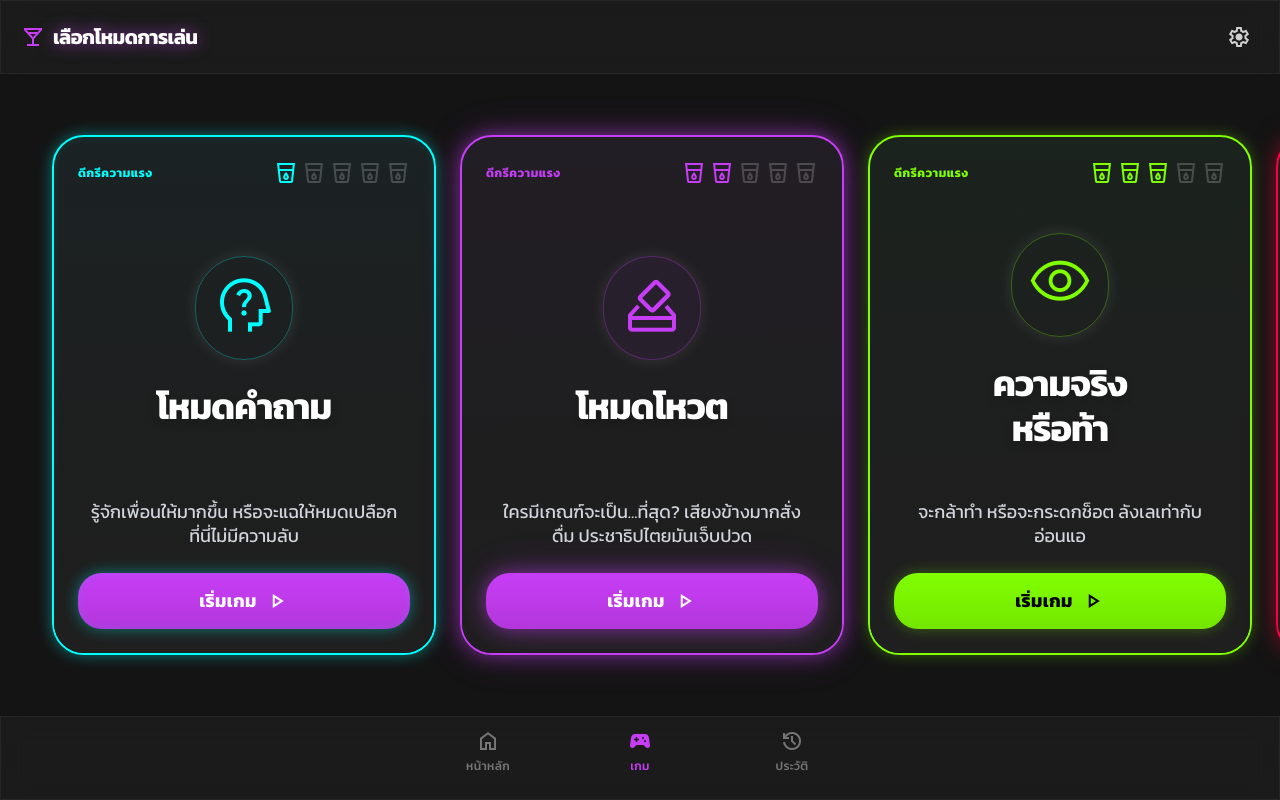
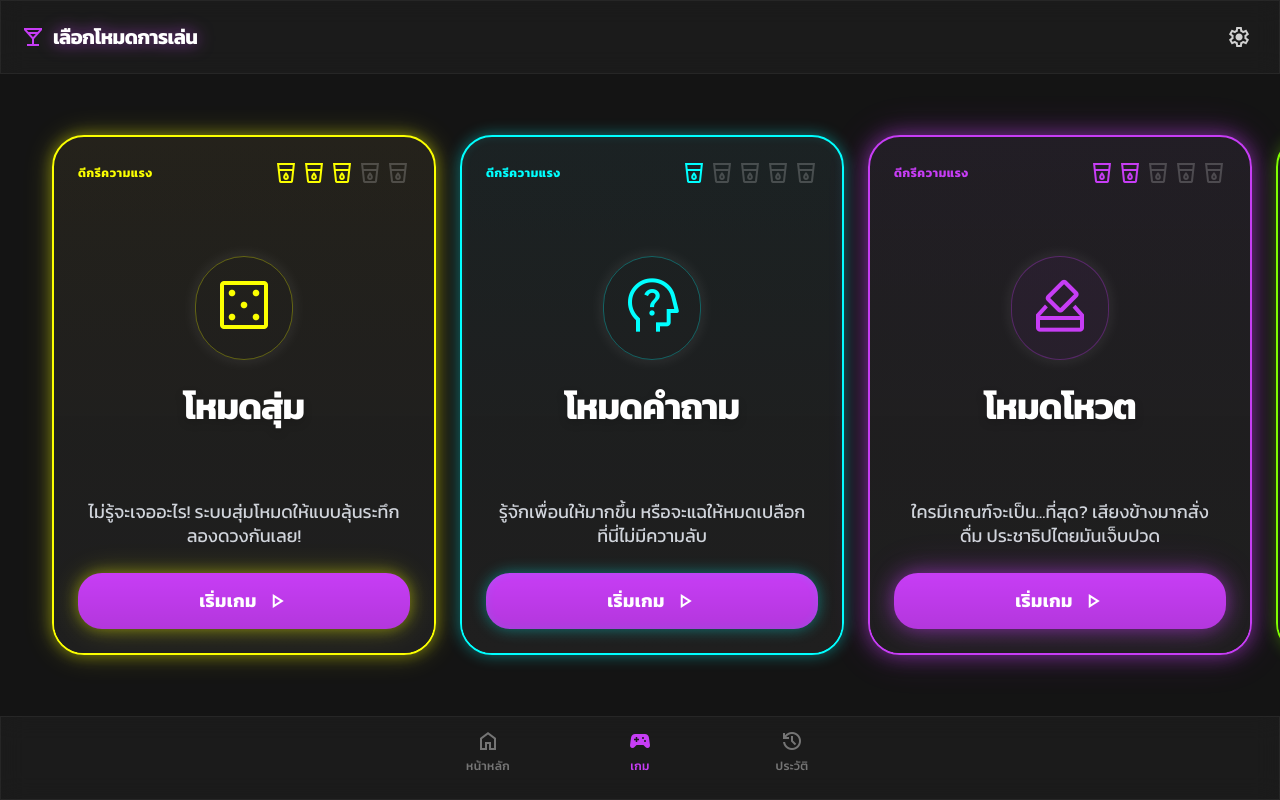
Before and after one commit to LethimCookMyBro/App_Drink, a Next.js app: page /game/modes in a window 1280 px wide. Built offline with nearby package versions, Linux system fonts and the light colour scheme.

Commit message:
feat: Add Random Mode, fix DELETE API, fix player name persistence, enforce max players

```diff
--- /dev/null
+++ b/src/app/api/questions/[id]/route.ts
@@ -0,0 +1,136 @@
+import { NextRequest, NextResponse } from "next/server";
+
+// GET /api/questions/[id] - Get single question
+export async function GET(
+  request: NextRequest,
+  { params }: { params: Promise<{ id: string }> },
+) {
+  const { id } = await params;
+
+  if (!id || id.length < 10) {
+    return NextResponse.json({ error: "ไม่พบ ID ที่ถูกต้อง" }, { status: 400 });
+  }
+
+  try {
+    const { default: prisma } = await import("@/lib/db");
+
+    const question = await prisma.question.findUnique({
+      where: { id },
+    });
+
+    if (!question) {
+      return NextResponse.json({ error: "ไม่พบคำถาม" }, { status: 404 });
+    }
+
+    return NextResponse.json({ question });
+  } catch (error) {
+    console.error("Error fetching question:", error);
+    return NextResponse.json(
+      { error: "เกิดข้อผิดพลาด", detail: "ไม่สามารถเชื่อมต่อ Database ได้" },
+      { status: 500 },
+    );
+  }
+}
+
+// PUT /api/questions/[id] - Update question
+export async function PUT(
+  request: NextRequest,
+  { params }: { params: Promise<{ id: string }> },
+) {
+  const { id } = await params;
+
+  if (!id || id.length < 10) {
+    return NextResponse.json({ error: "ไม่พบ ID ที่ถูกต้อง" }, { status: 400 });
+  }
+
+  try {
+    const body = await request.json();
+    const { text, type, level, is18Plus, isActive, isPublic } = body;
+
+    // Validate text if provided
+    if (text !== undefined && (!text || text.trim().length < 5)) {
+      return NextResponse.json(
+        { error: "คำถามต้องมีอย่างน้อย 5 ตัวอักษร" },
+        { status: 400 },
+      );
+    }
+
+    // Validate type if provided
+    const validTypes = ["QUESTION", "TRUTH", "DARE", "CHAOS", "VOTE"];
+    if (type !== undefined && !validTypes.includes(type)) {
+      return NextResponse.json(
+        { error: "ประเภทคำถามไม่ถูกต้อง" },
+        { status: 400 },
+      );
+    }
+
+    const { default: prisma } = await import("@/lib/db");
+
+    // Check if question exists
+    const existing = await prisma.question.findUnique({ where: { id } });
+    if (!existing) {
+      return NextResponse.json({ error: "ไม่พบคำถาม" }, { status: 404 });
+    }
+
+    // Build update data
+    const updateData: Record<string, unknown> = {};
+    if (text !== undefined) updateData.text = text.trim();
+    if (type !== undefined) updateData.type = type;
+    if (level !== undefined) updateData.level = Math.min(3, Math.max(1, level));
+    if (is18Plus !== undefined) updateData.is18Plus = is18Plus;
+    if (isActive !== undefined) updateData.isActive = isActive;
+    if (isPublic !== undefined) updateData.isPublic = isPublic;
+
+    const question = await prisma.question.update({
+      where: { id },
+      data: updateData,
+    });
+
+    return NextResponse.json({ question });
+  } catch (error) {
+    console.error("Error updating question:", error);
+    return NextResponse.json(
+      { error: "ไม่สามารถแก้ไขคำถามได้", detail: "กรุณาลองใหม่อีกครั้ง" },
+      { status: 500 },
+    );
+  }
+}
+
+// DELETE /api/questions/[id] - Delete question
+export async function DELETE(
+  request: NextRequest,
+  { params }: { params: Promise<{ id: string }> },
+) {
+  const { id } = await params;
+
+  if (!id || id.length < 10) {
+    return NextResponse.json({ error: "ไม่พบ ID ที่ถูกต้อง" }, { status: 400 });
+  }
+
+  try {
+    const { default: prisma } = await import("@/lib/db");
+
+    // Check if question exists first
+    const existing = await prisma.question.findUnique({ where: { id } });
+    if (!existing) {
+      return NextResponse.json({ error: "ไม่พบคำถาม" }, { status: 404 });
+    }
+
+    // Soft delete by setting isActive to false (safer)
+    await prisma.question.update({
+      where: { id },
+      data: { isActive: false },
+    });
+
+    return NextResponse.json({
+      success: true,
+      message: "ลบคำถามเรียบร้อย",
+    });
+  } catch (error) {
+    console.error("Error deleting question:", error);
+    return NextResponse.json(
+      { error: "ไม่สามารถลบคำถามได้", detail: "กรุณาลองใหม่อีกครั้ง" },
+      { status: 500 },
+    );
+  }
+}
--- a/src/app/game/modes/page.tsx
+++ b/src/app/game/modes/page.tsx
@@ -21,6 +21,18 @@ interface GameMode {
 }
 
 const gameModes: GameMode[] = [
+  {
+    id: "random",
+    name: "โหมดสุ่ม",
+    description: "ไม่รู้จะเจออะไร! ระบบสุ่มโหมดให้แบบลุ้นระทึก ลองดวงกันเลย!",
+    icon: "casino",
+    color: "text-neon-yellow",
+    borderColor: "border-neon-yellow",
+    shadowClass: "shadow-neon-yellow",
+    bgGradient: "from-yellow-500/20 to-transparent",
+    difficulty: 3,
+    route: "random", // Special route to trigger random selection
+  },
   {
     id: "question",
     name: "โหมดคำถาม",
@@ -78,6 +90,14 @@ export default function GameModesPage() {
   const scrollRef = useRef<HTMLDivElement>(null);
 
   const handleSelectMode = (mode: GameMode) => {
+    // Handle random mode - pick randomly from other modes
+    if (mode.route === "random") {
+      const otherModes = gameModes.filter((m) => m.route !== "random");
+      const randomMode =
+        otherModes[Math.floor(Math.random() * otherModes.length)];
+      router.push(randomMode.route);
+      return;
+    }
     router.push(mode.route);
   };
 
@@ -158,7 +178,7 @@ export default function GameModesPage() {
                     mode.borderColor
                   }/30 bg-${mode.color.replace(
                     "text-",
-                    ""
+                    "",
                   )}/5 shadow-[0_0_15px_rgba(255,255,255,0.1)]`}
                 >
                   <span
@@ -184,8 +204,8 @@ export default function GameModesPage() {
                     mode.id === "chaos"
                       ? "neon-red"
                       : mode.id === "truth-or-dare"
-                      ? "neon-green"
-                      : "primary"
+                        ? "neon-green"
+                        : "primary"
                   }
                   size="lg"
                   fullWidth
--- a/src/app/globals.css
+++ b/src/app/globals.css
@@ -55,12 +55,12 @@
   --radius-2xl: 2rem;
 
   /* Shadows - Neon effects */
-  --shadow-neon-purple: 0 0 20px rgba(199, 61, 245, 0.5),
-    0 0 40px rgba(199, 61, 245, 0.2);
-  --shadow-neon-blue: 0 0 15px rgba(0, 255, 255, 0.4),
-    inset 0 0 10px rgba(0, 255, 255, 0.1);
-  --shadow-neon-red: 0 0 20px rgba(255, 0, 64, 0.4),
-    0 0 40px rgba(255, 0, 64, 0.1);
+  --shadow-neon-purple:
+    0 0 20px rgba(199, 61, 245, 0.5), 0 0 40px rgba(199, 61, 245, 0.2);
+  --shadow-neon-blue:
+    0 0 15px rgba(0, 255, 255, 0.4), inset 0 0 10px rgba(0, 255, 255, 0.1);
+  --shadow-neon-red:
+    0 0 20px rgba(255, 0, 64, 0.4), 0 0 40px rgba(255, 0, 64, 0.1);
   --shadow-neon-green: 0 0 15px rgba(128, 255, 0, 0.3);
 }
 
@@ -108,20 +108,31 @@ body {
 
 /* Neon Shadows */
 .shadow-neon-purple {
-  box-shadow: 0 0 20px rgba(199, 61, 245, 0.5), 0 0 40px rgba(199, 61, 245, 0.2);
+  box-shadow:
+    0 0 20px rgba(199, 61, 245, 0.5),
+    0 0 40px rgba(199, 61, 245, 0.2);
 }
 
 .shadow-neon-blue {
-  box-shadow: 0 0 15px rgba(0, 255, 255, 0.4),
+  box-shadow:
+    0 0 15px rgba(0, 255, 255, 0.4),
     inset 0 0 10px rgba(0, 255, 255, 0.1);
 }
 
 .shadow-neon-red {
-  box-shadow: 0 0 20px rgba(255, 0, 64, 0.4), 0 0 40px rgba(255, 0, 64, 0.1);
+  box-shadow:
+    0 0 20px rgba(255, 0, 64, 0.4),
+    0 0 40px rgba(255, 0, 64, 0.1);
 }
 
 .shadow-neon-green {
   box-shadow: 0 0 15px rgba(128, 255, 0, 0.3);
+}
+
+.shadow-neon-yellow {
+  box-shadow:
+    0 0 15px rgba(251, 255, 0, 0.4),
+    0 0 30px rgba(251, 255, 0, 0.2);
 }
 
 /* Glow Text */
@@ -139,7 +150,11 @@ body {
 
 /* Material Symbols Filled */
 .material-symbols-filled {
-  font-variation-settings: "FILL" 1, "wght" 400, "GRAD" 0, "opsz" 24;
+  font-variation-settings:
+    "FILL" 1,
+    "wght" 400,
+    "GRAD" 0,
+    "opsz" 24;
 }
 
 /* ========================================
@@ -164,14 +179,17 @@ body {
 
 /* CRT Effect for Chaos Mode */
 .crt-overlay {
-  background: linear-gradient(rgba(18, 16, 16, 0) 50%, rgba(0, 0, 0, 0.25) 50%),
+  background:
+    linear-gradient(rgba(18, 16, 16, 0) 50%, rgba(0, 0, 0, 0.25) 50%),
     linear-gradient(
       90deg,
       rgba(255, 0, 0, 0.06),
       rgba(0, 255, 0, 0.02),
       rgba(0, 0, 255, 0.06)
     );
-  background-size: 100% 4px, 6px 100%;
+  background-size:
+    100% 4px,
+    6px 100%;
 }
 
 /* Hazard Stripe */
@@ -237,7 +255,9 @@ body {
 
 /* Glitch Text Effect */
 .glitch-text {
-  text-shadow: 2px 0 #00ffff, -2px 0 #ff00ff;
+  text-shadow:
+    2px 0 #00ffff,
+    -2px 0 #ff00ff;
 }
 
 /* ========================================
@@ -312,7 +332,9 @@ body {
   background: var(--neon-red);
   color: white;
   font-weight: 700;
-  box-shadow: 0 4px 0 #990026, 0 10px 20px rgba(255, 0, 64, 0.3);
+  box-shadow:
+    0 4px 0 #990026,
+    0 10px 20px rgba(255, 0, 64, 0.3);
   transition: all 0.2s;
 }
 .btn-neon-red:active {
@@ -328,7 +350,9 @@ body {
   background: var(--neon-green);
   color: black;
   font-weight: 700;
-  box-shadow: 0 4px 0 #4d9900, 0 10px 20px rgba(128, 255, 0, 0.3);
+  box-shadow:
+    0 4px 0 #4d9900,
+    0 10px 20px rgba(128, 255, 0, 0.3);
   transition: all 0.2s;
 }
 .btn-neon-green:active {
```
Also changed, not shown: src/app/lobby/[roomCode]/page.tsx (+43 -11 lines).
